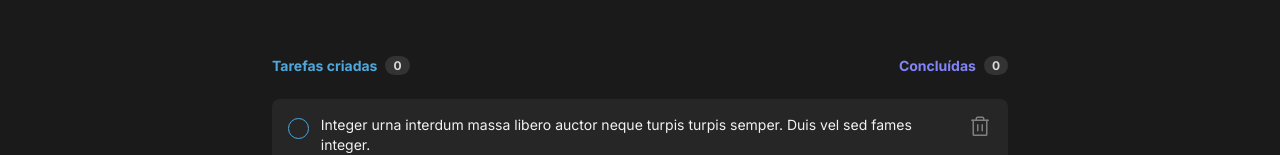
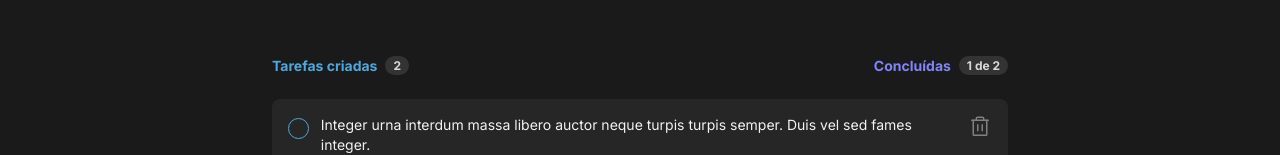
Before and after one commit to aledosreis/todo-list, a React (Vite) app: page / in a window 1280 px wide. Shown: the part 221-376 px from the top of the page. Built offline with nearby package versions, Linux system fonts and the light colour scheme.

Commit message:
add TaskInfo component

```diff
--- a/src/App.module.css
+++ b/src/App.module.css
@@ -37,53 +37,6 @@
   margin-top: 2rem;
 }
 
-.info {
-  display: flex;
-  justify-content: space-between;
-}
-
-.created {
-  display: flex;
-  gap: 0.5rem;
-  align-items: center;
-}
-
-.created span:first-of-type {
-  color: var(--blue);
-  font-weight: 700;
-  font-size: 0.875rem;
-}
-
-.created span:last-of-type {
-  color: var(--gray-200);
-  font-weight: 700;
-  font-size: 0.75rem;
-  background: var(--gray-400);
-  padding: 0.125rem 0.5rem;
-  border-radius: 9999px;
-}
-
-.done {
-  display: flex;
-  gap: 0.5rem;
-  align-items: center;
-}
-
-.done span:first-of-type {
-  color: var(--purple);
-  font-weight: 700;
-  font-size: 0.875rem;
-}
-
-.done span:last-of-type {
-  color: var(--gray-200);
-  font-weight: 700;
-  font-size: 0.75rem;
-  background: var(--gray-400);
-  padding: 0.125rem 0.5rem;
-  border-radius: 9999px;
-}
-
 /* tasks */
 .tasks {
   display: flex;
--- a/src/App.tsx
+++ b/src/App.tsx
@@ -10,12 +10,24 @@ import "./global.css";
 import styles from "./App.module.css";
 
 import { tasks as exampleTasks } from "./data/tasks";
+import { TasksInfo } from "./components/TasksInfo";
 
 export function App() {
   const [tasks, setTasks] = useState<TaskType[]>(exampleTasks);
 
   function createTask(newTask: TaskType) {
     setTasks([...tasks, newTask]);
+  }
+
+  function handleToggleCompletion(taskToChange: TaskType) {
+    const updatedTasks = [...tasks];
+    const taskToChangeIndex = updatedTasks.findIndex(
+      (task) => task.id === taskToChange.id
+    );
+    updatedTasks[taskToChangeIndex]["done"] =
+      !updatedTasks[taskToChangeIndex]["done"];
+
+    setTasks(updatedTasks);
   }
 
   function deleteTask(taskToDelete: TaskType) {
@@ -40,22 +52,21 @@ export function App() {
         <NewTaskForm onCreateTask={createTask} />
 
         <div className={styles.taskContainer}>
-          <div className={styles.info}>
-            <div className={styles.created}>
-              <span>Tarefas criadas</span>
-              <span>0</span>
-            </div>
-            <div className={styles.done}>
-              <span>Concluídas</span>
-              <span>0</span>
-            </div>
-          </div>
+          <TasksInfo
+            totalTasks={tasks.length}
+            completedTasks={tasks.filter((task) => task.done === true).length}
+          />
 
           {tasks.length > 0 ? (
             <div className={styles.tasks}>
               {tasks.map((task) => {
                 return (
-                  <Task task={task} key={task.id} onDeleteTask={deleteTask} />
+                  <Task
+                    task={task}
+                    key={task.id}
+                    onDeleteTask={deleteTask}
+                    onToggleTaskCompletion={handleToggleCompletion}
+                  />
                 );
               })}
             </div>
--- a/src/components/Task.tsx
+++ b/src/components/Task.tsx
@@ -12,13 +12,19 @@ export interface TaskType {
 interface TaskProps {
   task: TaskType;
   onDeleteTask: (task: TaskType) => void;
+  onToggleTaskCompletion: (task: TaskType) => void;
 }
 
-export function Task({ task, onDeleteTask }: TaskProps) {
+export function Task({
+  task,
+  onDeleteTask,
+  onToggleTaskCompletion,
+}: TaskProps) {
   const [isDone, setIsDone] = useState(task.done);
 
   function toggleTaskCompletion() {
     setIsDone(!isDone);
+    onToggleTaskCompletion(task);
   }
 
   function deleteTask() {
--- /dev/null
+++ b/src/components/TasksInfo.module.css
@@ -0,0 +1,31 @@
+.info {
+  display: flex;
+  justify-content: space-between;
+}
+
+.status {
+  display: flex;
+  gap: 0.5rem;
+  align-items: center;
+}
+
+.status:first-of-type > span:first-of-type {
+  color: var(--blue);
+  font-weight: 700;
+  font-size: 0.875rem;
+}
+
+.countBadge {
+  color: var(--gray-200);
+  font-weight: 700;
+  font-size: 0.75rem;
+  background: var(--gray-400);
+  padding: 0.125rem 0.5rem;
+  border-radius: 9999px;
+}
+
+.status:last-of-type > span:first-of-type {
+  color: var(--purple);
+  font-weight: 700;
+  font-size: 0.875rem;
+}
--- /dev/null
+++ b/src/components/TasksInfo.tsx
@@ -0,0 +1,23 @@
+import styles from "./TasksInfo.module.css";
+
+interface TasksInfoProsp {
+  totalTasks: number;
+  completedTasks: number;
+}
+
+export function TasksInfo({ totalTasks, completedTasks }: TasksInfoProsp) {
+  return (
+    <div className={styles.info}>
+      <div className={styles.status}>
+        <span>Tarefas criadas</span>
+        <span className={styles.countBadge}>{totalTasks}</span>
+      </div>
+      <div className={styles.status}>
+        <span>Concluídas</span>
+        <span className={styles.countBadge}>
+          {totalTasks > 0 ? `${completedTasks} de ${totalTasks}` : 0}
+        </span>
+      </div>
+    </div>
+  );
+}
```
